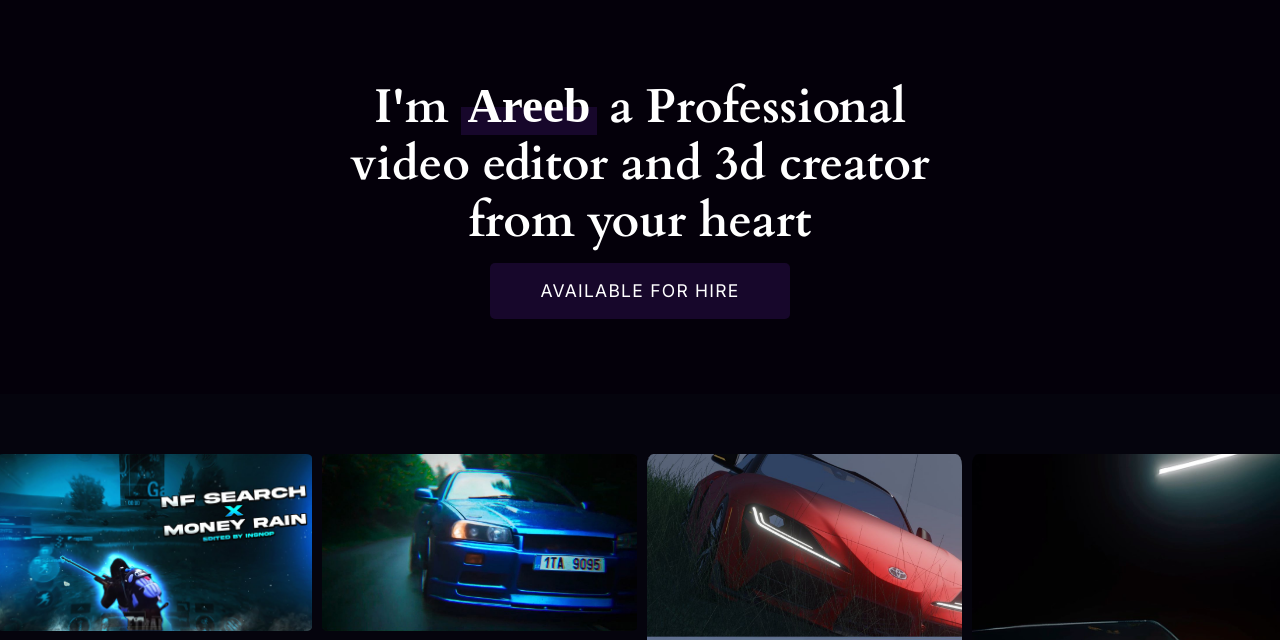
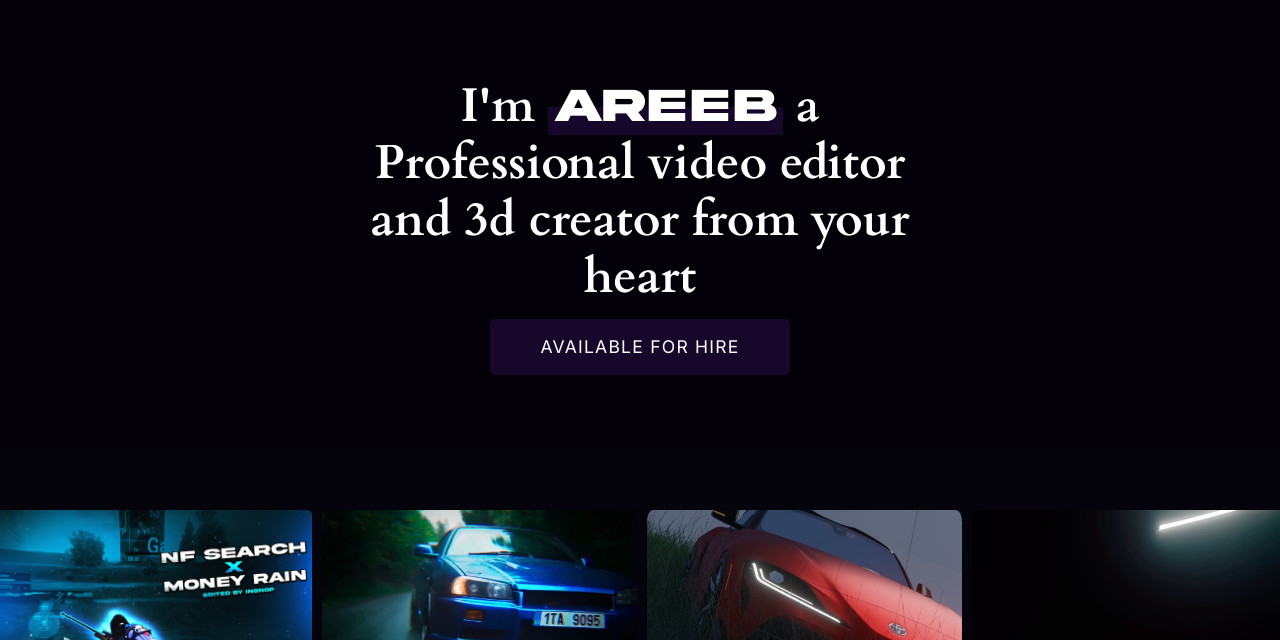
Before and after one commit to AbdullahShafi1/Areeb-web, a plain HTML site: page index.html in a window 1280 px wide. Shown: the part 127-767 px from the top of the page. Drawn offline with nearby package versions, Linux system fonts and the light colour scheme; the site is published under a folder, as on GitHub Pages, so addresses that start at the root find nothing.

Commit message:
update (1.3)
update include
link made correct

```diff
--- a/assets/css/main.css
+++ b/assets/css/main.css
@@ -1,7 +1,7 @@
 
 @font-face {
   font-family: akira;
-  src: url(/assets/font/Akira.otf);
+  src: url(../font/Akira.otf);
 }
 
 :root {
```
